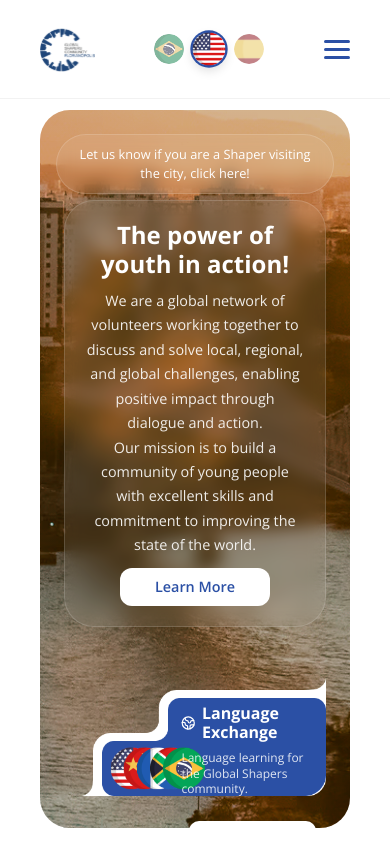
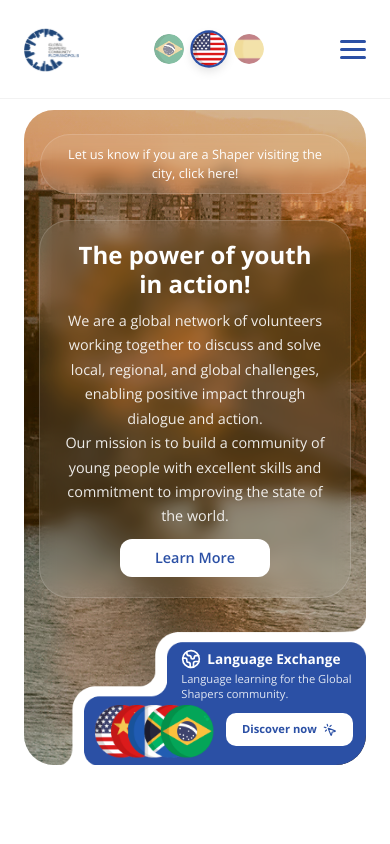
Before and after one commit to LAYSEGABI/global-shapers-floripa, a React (Vite) app: page / in a window 390 px wide. Shown: the top 844 px of the page. Built offline with nearby package versions, Linux system fonts and the light colour scheme.

Commit message:
hero responsivo

```diff
--- a/src/components/Hero/Hero.css
+++ b/src/components/Hero/Hero.css
@@ -215,26 +215,33 @@
   transform: scale(1.1);
 }
 
-@media (max-width: 1024px) {
+@media (max-width: 1100px) {
   .hero-content {
     flex-direction: column;
-    gap: 20px;
-    align-items: center;
-    padding: 110px 24px 32px;
+    gap: 40px; /* Um espaço extra entre o texto e o card de idioma */
+    align-items: center; /* Centraliza o flex container (mantém o card maior no meio) */
+    padding: 110px 0 0; /* Removido o padding inferior e lateral para o card azul poder grudar na borda */
   }
 
   .hero-card {
-    padding: 20px;
+    max-width: 650px;
+    padding: 20px 24px; /* O padding lateral vem pra cá para o texto não colar na tela do celular/tablet */
     text-align: center;
     border-radius: 30px;
+    align-self: center; /* Garante que o card principal fique fixo no meio */
   }
 
-  /* Ajuste responsivo exclusivo para a nova imagem */
+  /* Ajuste responsivo para a nova imagem */
   .hero-le-cutout {
     width: 100%;
-    max-width: 450px;
-    align-self: center;
-    margin-bottom: 0;
+    max-width: 380px;
+    align-self: flex-end; /* Joga especificamente o card azul para o canto direito */
+    margin-bottom: -1px;
+  }
+
+  .le-shape-bg {
+    width: 100%;
+    display: block;
   }
 }
 
@@ -248,12 +255,14 @@
   }
 
   .hero-content {
-    padding: 90px 24px 32px;
-    gap: 20px;
+    padding: 90px 0 0; /* Segue a mesma lógica do de cima */
+    gap: 0px;
   }
 
   .hero-card {
-    padding: 20px;
+    padding: 20px 24px;
+    margin: 20px 30px 0px 30px;
+    margin-bottom: -20px;
   }
 
   .hero-card h1 {
@@ -266,11 +275,10 @@
     margin-bottom: 0;
   }
 
-  /* Ajuste responsivo exclusivo para a nova imagem */
+  /* Mantendo a lógica pro celular */
   .hero-le-cutout {
     width: 100%;
-    max-width: 400px;
-    align-self: center;
+    align-self: flex-end; /* Mantém colado na direita */
   }
 
   .hero-btn {
@@ -285,3 +293,35 @@
     padding: 10px 16px;
   }
 }
+
+@media (max-width: 430px) {
+ .hero-le-cutout {
+    width: 100%;
+    max-width: 330px;
+    align-self: flex-end;
+  }
+
+    .hero-card {
+    padding: 20px 24px;
+    margin: 20px 15px 0px 15px;
+    margin-bottom: -20px;
+  }
+
+  .le-header {
+    margin-bottom: 3px;
+  }
+
+  .le-header h3 {
+    font-size: .85rem;
+  }
+
+  .le-overlay-content p {
+    font-size: .7rem;
+  }
+
+  .le-action-btn {
+    margin-top: 2px;
+  }
+
+
+}
--- a/src/styles/global.css
+++ b/src/styles/global.css
@@ -198,3 +198,12 @@
     padding: 64px 0;
   }
 }
+
+
+@media (max-width: 430px) {
+
+  .container {
+    width: 100%;
+  }
+
+}
```
